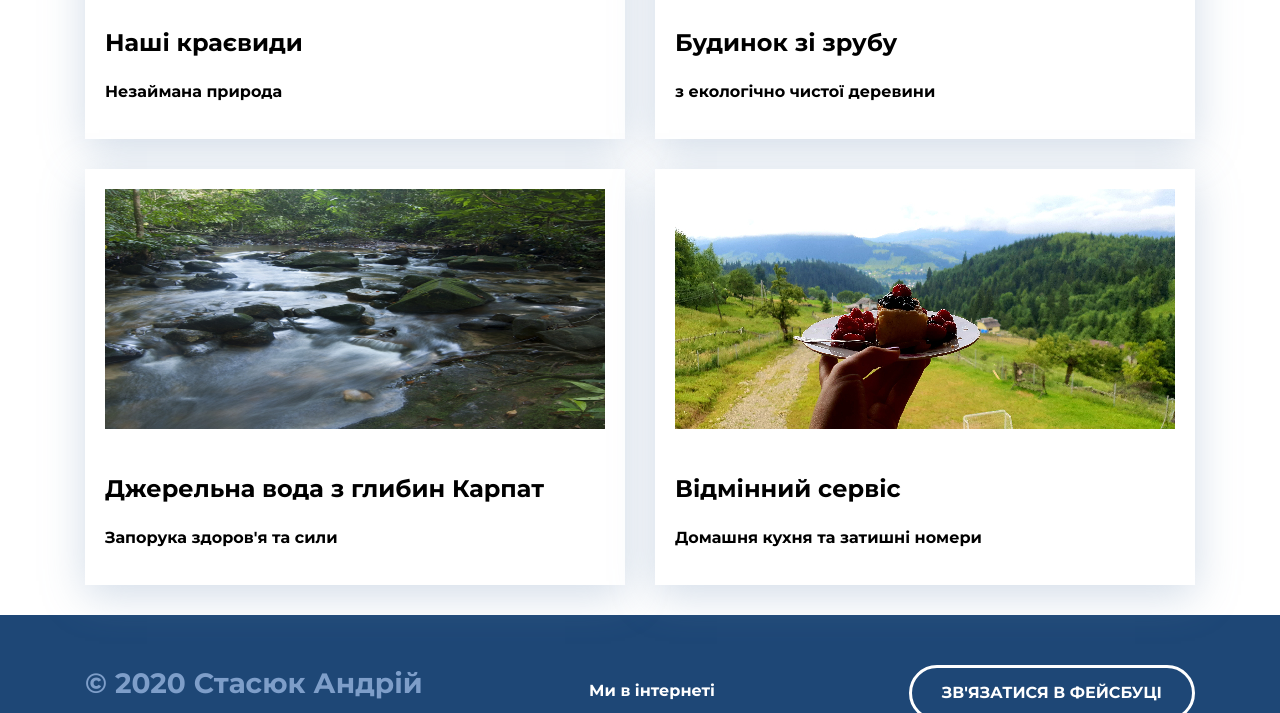
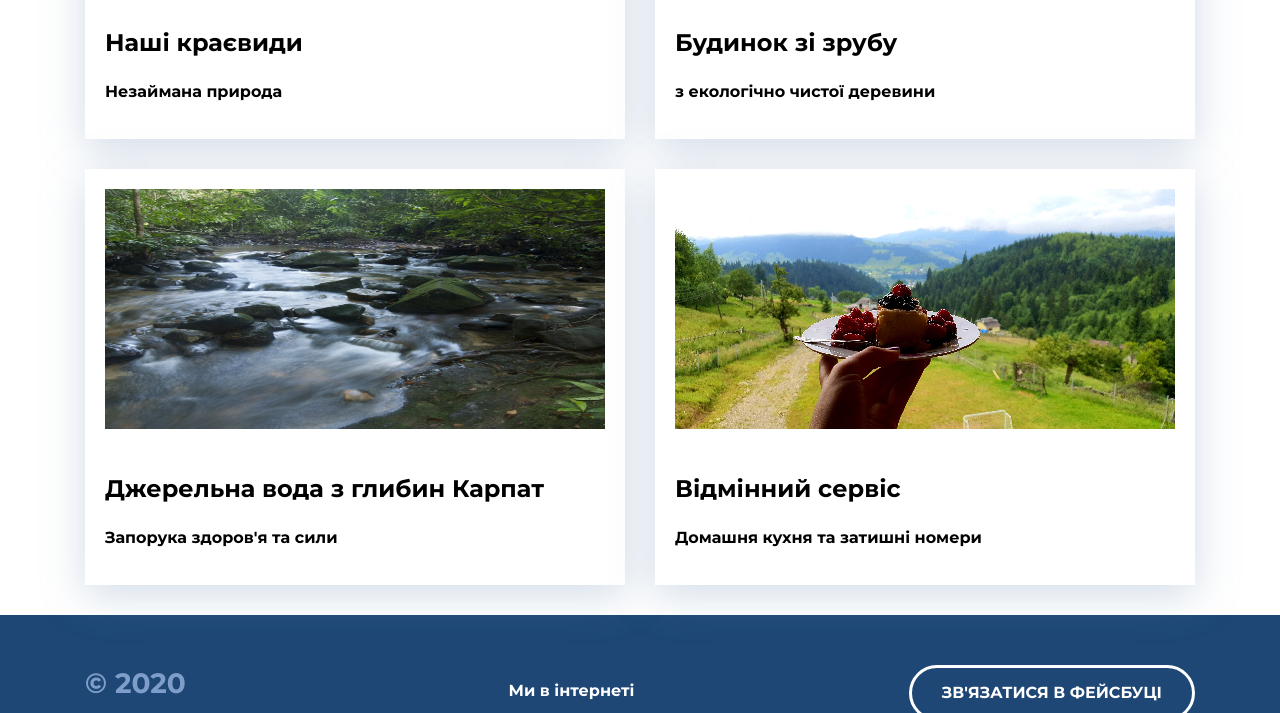
Before and after one commit to SofiaDL/github.io, a plain HTML site: page index.html in a window 1280 px wide. Shown: the part 1277-1990 px from the top of the page. Drawn offline with Linux system fonts and the light colour scheme.

Commit message:
Update index.html
Стасюк

```diff
--- a/index.html
+++ b/index.html
@@ -50,7 +50,7 @@
       <div class="footer-row">
         <div class="footer-copyright">
           <div class="footer-copyright-name">
-            © 2020 Стасюк Андрій
+            © 2020
           </div>
          <p>
           vyshchezakhmary.ua
```
